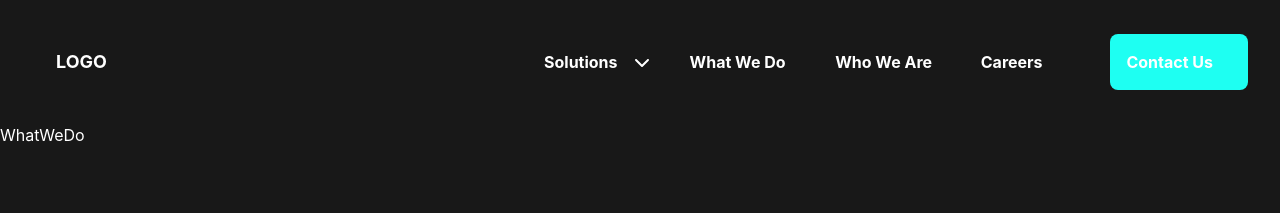
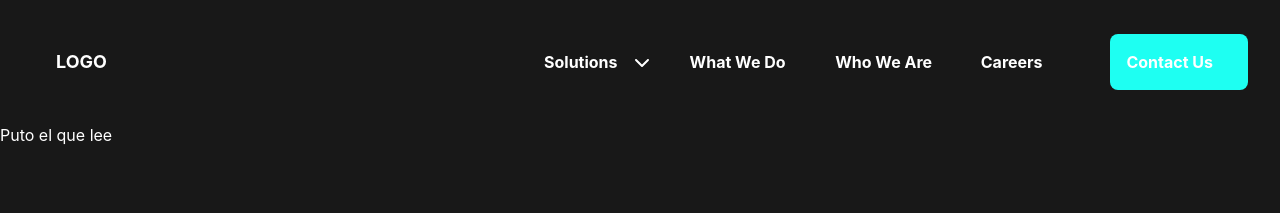
Before and after one commit to guidogattas/genesys-code, a React (Vite) app: page /what-we-do in a window 1280 px wide. Shown: the top 213 px of the page. Built offline with nearby package versions, Linux system fonts and the light colour scheme.

Commit message:
[TEST] Prueba rama

```diff
--- a/src/components/WhatWeDo/WhatWeDo.jsx
+++ b/src/components/WhatWeDo/WhatWeDo.jsx
@@ -1,6 +1,6 @@
 const WhatWeDo = () => {
     return (
-        <div>WhatWeDo</div>
+        <div>Puto el que lee</div>
     )
 }
 
```
